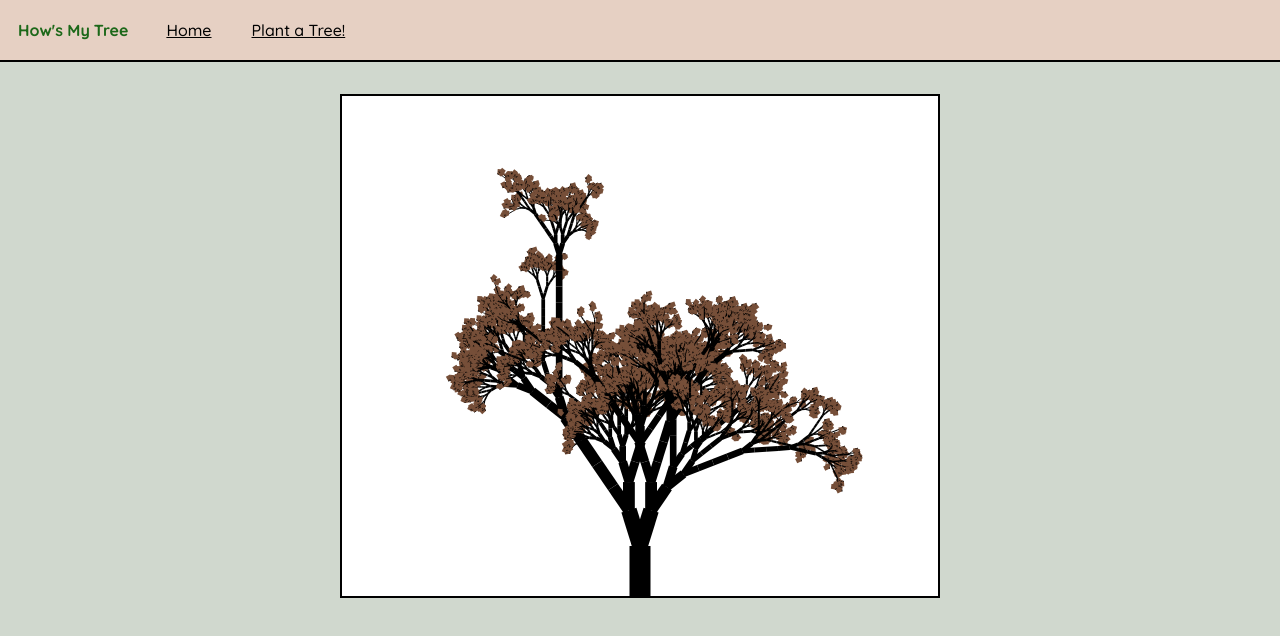
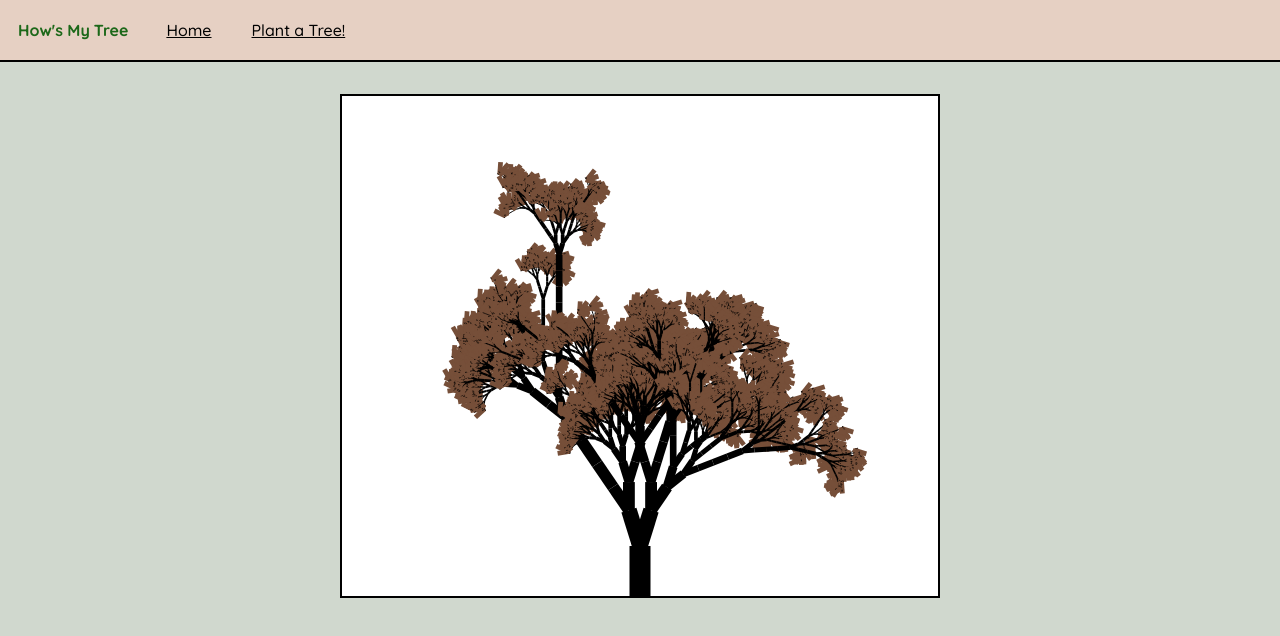
Before and after one commit to Laurence279/Hows-My-Tree, a website: page public/canvas.html in a window 1280 px wide. Drawn offline with Linux system fonts and the light colour scheme; a web font is replaced by a local one.

Commit message:
Tree generator nearly done

```diff
--- a/public/canvas.html
+++ b/public/canvas.html
@@ -71,10 +71,11 @@
         var width = 600;
 
         // Store data from database object here
-        let seed = 100;
-        const scale = 0.75; //0.2 - 0.75
-        const maxBranchWidth = 20; //1 - 40
-        const colour = "#764f39";
+        let seed = 100; // Generate this number when creating tree
+        const scale = 0.75; //0.2 - 0.75 - Growth stage - Increases over time.
+        const maxBranchWidth = 20; //1 - 40 - Allow user to choose
+        const colour = "#764f39"; // Allow user to choose
+        const leaves = "big" // Allow user to choose
 
         // Generate the seed's array on client side here:
         let index = 0;
@@ -89,7 +90,17 @@
 
         //Create the tree!
         function drawTree() {
-            const leafType = tree.MEDIUM_LEAVES;
+            switch(leaves) {
+            case 'small': leafType = tree.SMALL_LEAVES;
+                    break;
+            case 'medium': leafType = tree.MEDIUM_LEAVES;
+                    break;
+            case 'big': leafType = tree.BIG_LEAVES;
+                    break;
+            case 'thin': leafType = tree.THIN_LEAVES;
+                    break;
+            default:leafType = tree.MEDIUM_LEAVES;
+        }
             const treeSpread = 0.6;
             const drawLeaves = true;
             const lengthFactor = 200;
```
